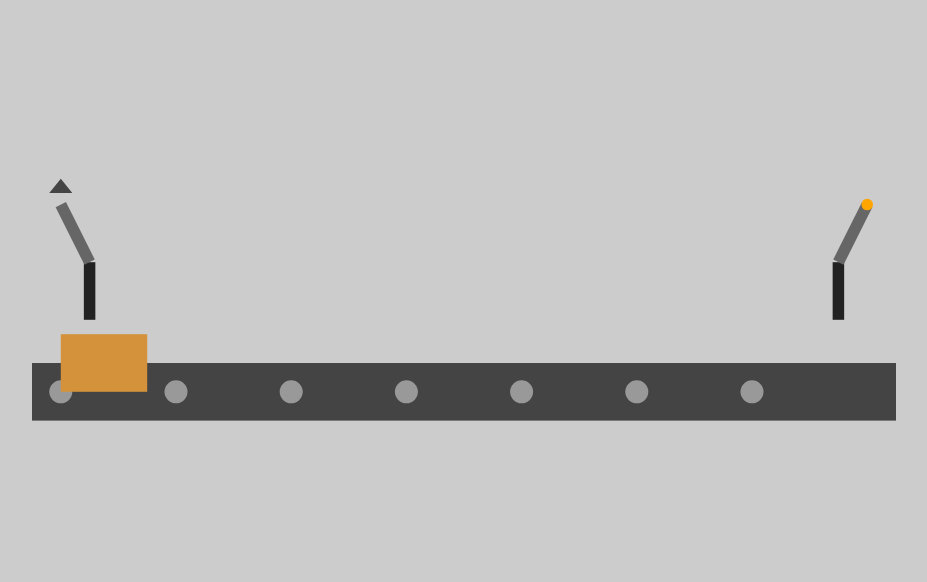
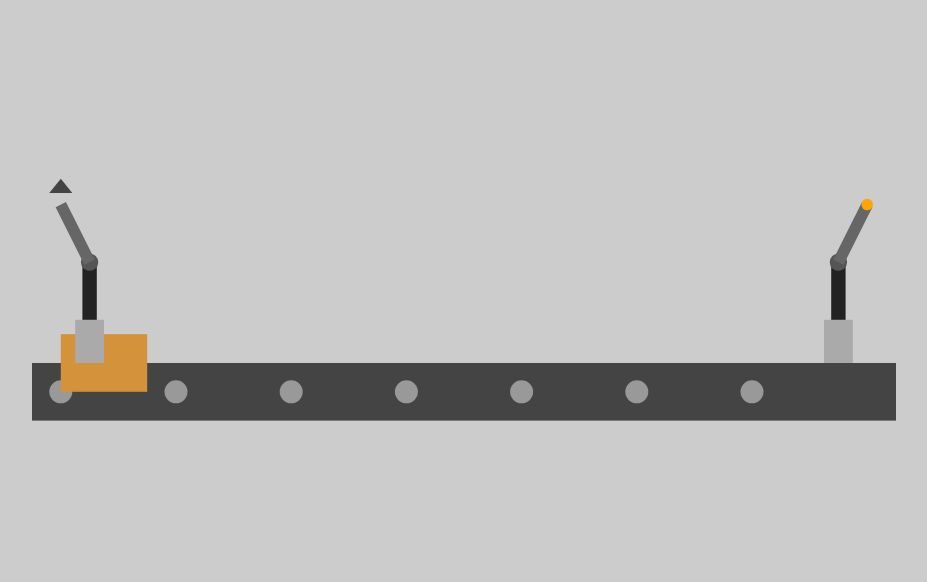
Before and after one commit to drfstrange/robotic-arm-sim, a plain HTML site: page index.html in a window 1280 px wide. Shown: the part 109-691 px from the top of the page, without its empty margins (176-1103 px from the left). Drawn offline with Linux system fonts and the light colour scheme.

Commit message:
Update index.html

```diff
--- a/index.html
+++ b/index.html
@@ -36,21 +36,37 @@
       <animateTransform attributeName="transform" type="translate" from="0 0" to="440 0" dur="4s" repeatCount="indefinite" />
     </rect>
 
-    <!-- Robotic Arm 1 (Boxing) -->
+    <!-- Robotic Arm 1 (Boxing) with joint movement -->
     <g id="arm1">
-      <line x1="140" y1="180" x2="140" y2="220" stroke="#222" stroke-width="8" />
-      <line id="arm1-forearm" x1="140" y1="180" x2="120" y2="140" stroke="#666" stroke-width="8">
-        <animateTransform attributeName="transform" type="rotate" from="-20 140 180" to="20 140 180" dur="2s" repeatCount="indefinite"/>
-      </line>
+      <!-- Base -->
+      <rect x="130" y="220" width="20" height="30" fill="#aaa" />
+      <!-- Lower arm -->
+      <line x1="140" y1="220" x2="140" y2="180" stroke="#222" stroke-width="10" />
+      <!-- Upper arm with realistic pivot -->
+      <g>
+        <circle cx="140" cy="180" r="6" fill="#555" />
+        <line x1="140" y1="180" x2="120" y2="140" stroke="#666" stroke-width="8">
+          <animateTransform attributeName="transform" type="rotate" values="-20 140 180;20 140 180;-20 140 180" dur="2s" repeatCount="indefinite" />
+        </line>
+      </g>
+      <!-- Gripper -->
       <polygon points="112,132 128,132 120,122" fill="#444" />
     </g>
 
-    <!-- Robotic Arm 2 (Soldering) -->
+    <!-- Robotic Arm 2 (Soldering) with joint movement -->
     <g id="arm2">
-      <line x1="660" y1="180" x2="660" y2="220" stroke="#222" stroke-width="8" />
-      <line id="arm2-forearm" x1="660" y1="180" x2="680" y2="140" stroke="#666" stroke-width="8">
-        <animateTransform attributeName="transform" type="rotate" from="20 660 180" to="-20 660 180" dur="2s" repeatCount="indefinite"/>
-      </line>
+      <!-- Base -->
+      <rect x="650" y="220" width="20" height="30" fill="#aaa" />
+      <!-- Lower arm -->
+      <line x1="660" y1="220" x2="660" y2="180" stroke="#222" stroke-width="10" />
+      <!-- Upper arm with realistic pivot -->
+      <g>
+        <circle cx="660" cy="180" r="6" fill="#555" />
+        <line x1="660" y1="180" x2="680" y2="140" stroke="#666" stroke-width="8">
+          <animateTransform attributeName="transform" type="rotate" values="20 660 180;-20 660 180;20 660 180" dur="2s" repeatCount="indefinite" />
+        </line>
+      </g>
+      <!-- Soldering Spark -->
       <circle cx="680" cy="140" r="4" fill="orange">
         <animate attributeName="opacity" values="1;0;1" dur="0.5s" repeatCount="indefinite" />
       </circle>
```
